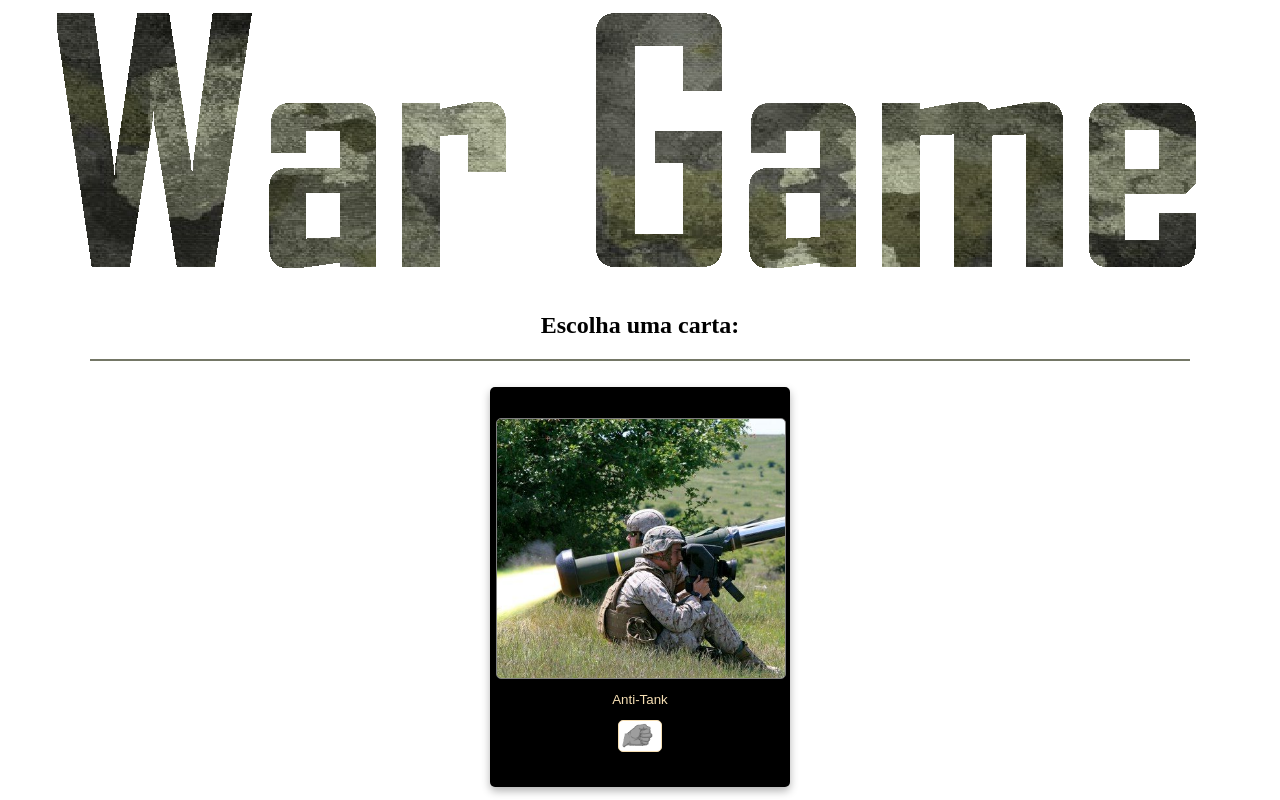
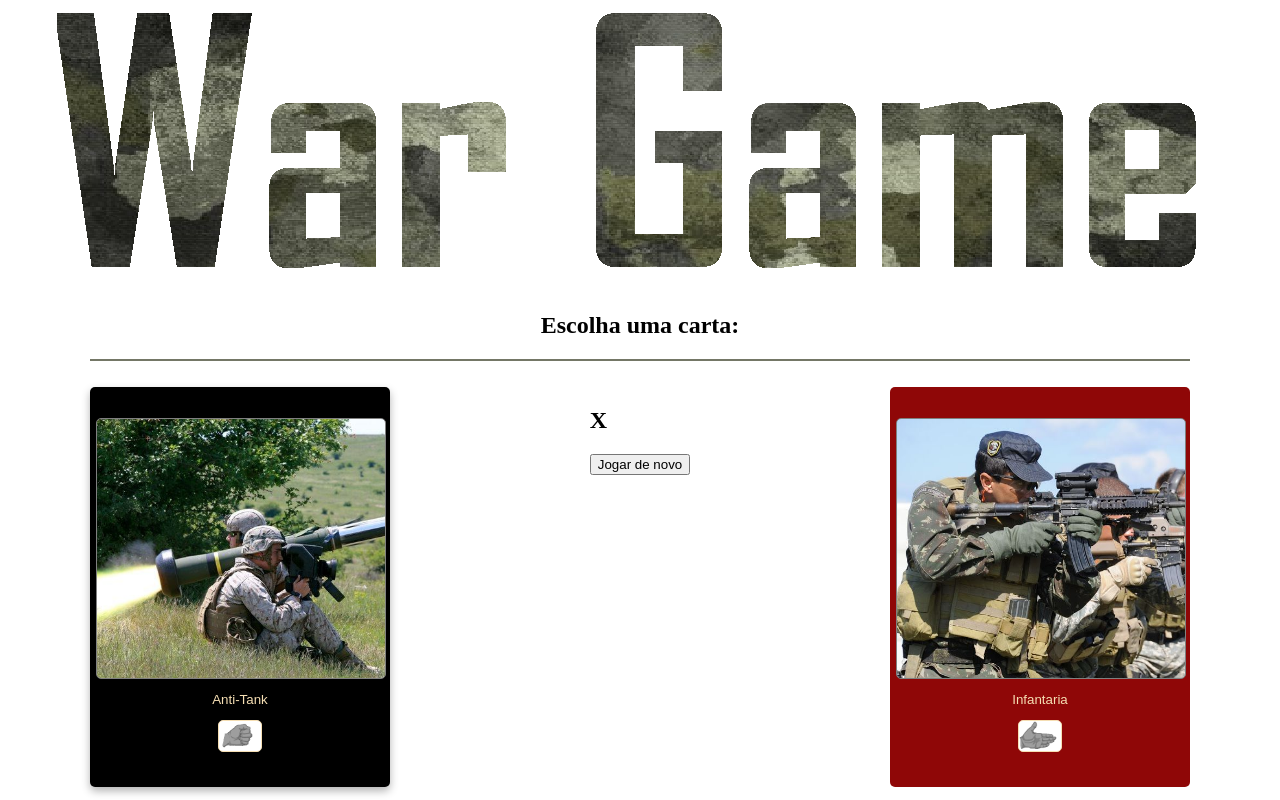
Before and after one commit to rony1533/Jokenpo-Game, a plain HTML site: page index2.html in a window 1280 px wide. Both pictures are taken after a click on the button "Anti-Tank". Shown: the top 800 px of the page. Drawn offline with Linux system fonts and the light colour scheme.

```diff
--- a/index2.html
+++ b/index2.html
@@ -13,7 +13,7 @@
 <body>
 
     <div class="titulo">
-        <img src="titulo.png" alt="">
+        <img class="titulo-img" src="titulo.png" alt="">
     </div>
 
     <div class="container">
@@ -23,7 +23,7 @@
         <hr>
         <br>
 
-        <div style="display: flex; justify-content: space-around;">
+        <div style="display: flex; justify-content: space-between;">
 
             <button class="btn" onclick="comecar(1)" id="card1">
                 <div class="div_img anti-tank"></div>
@@ -45,14 +45,13 @@
                 <img src="jkp_tesoura.png" alt="" class="dica_card">
             </button>
 
-        </div>
-        <br>
-
-        <hr>
-        <h2 style="text-align: center; color: rgb(0, 0, 0);">X</h2>
-        <hr>
+            <div id="versus" style="display: none;" class="recomecar">
+                <h2 class="vezes">X</h2>
+                <button class="recomecar-btn" onclick="recomecar()">Jogar de novo</button>
+            </div>
 
         <div class="div_cards" id="oponente" style="display: none; text-align: center;">
+
 
             <button class="boot" id="card_boot">
                 <div class="div_img" id="inimigo"></div>
@@ -61,6 +60,10 @@
             </button>
 
         </div>
+
+        </div>
+
+
 
     </div>
 
@@ -95,6 +98,7 @@
         card1.style.display = '';
         card2.style.display = '';
         card3.style.display = '';
+        versus.style.display = 'none';
         oponente.style.display = 'none';
 
         document.getElementById(`card1`).disabled = false;
@@ -110,17 +114,21 @@
 
             if (carta != 1) {
                 card1.style.display = 'none';
+                versus.style.display = 'none';
             }
             if (carta != 2) {
                 card2.style.display = 'none';
+                versus.style.display = 'none';
             }
             if (carta != 3) {
                 card3.style.display = 'none';
+                versus.style.display = 'none';
             }
 
             let boot = parseInt(Math.random() * 3 + 1);
             console.log(`Jogador: ${carta} e Boot: ${boot}`);
 
+            versus.style.display = 'block';
             oponente.style.display = 'block';
             inimigo.style = `background-image: url(${card_oponente[boot - 1].image})`;
             dica_inimigo.src = `${card_oponente[boot - 1].dica}`;
```
